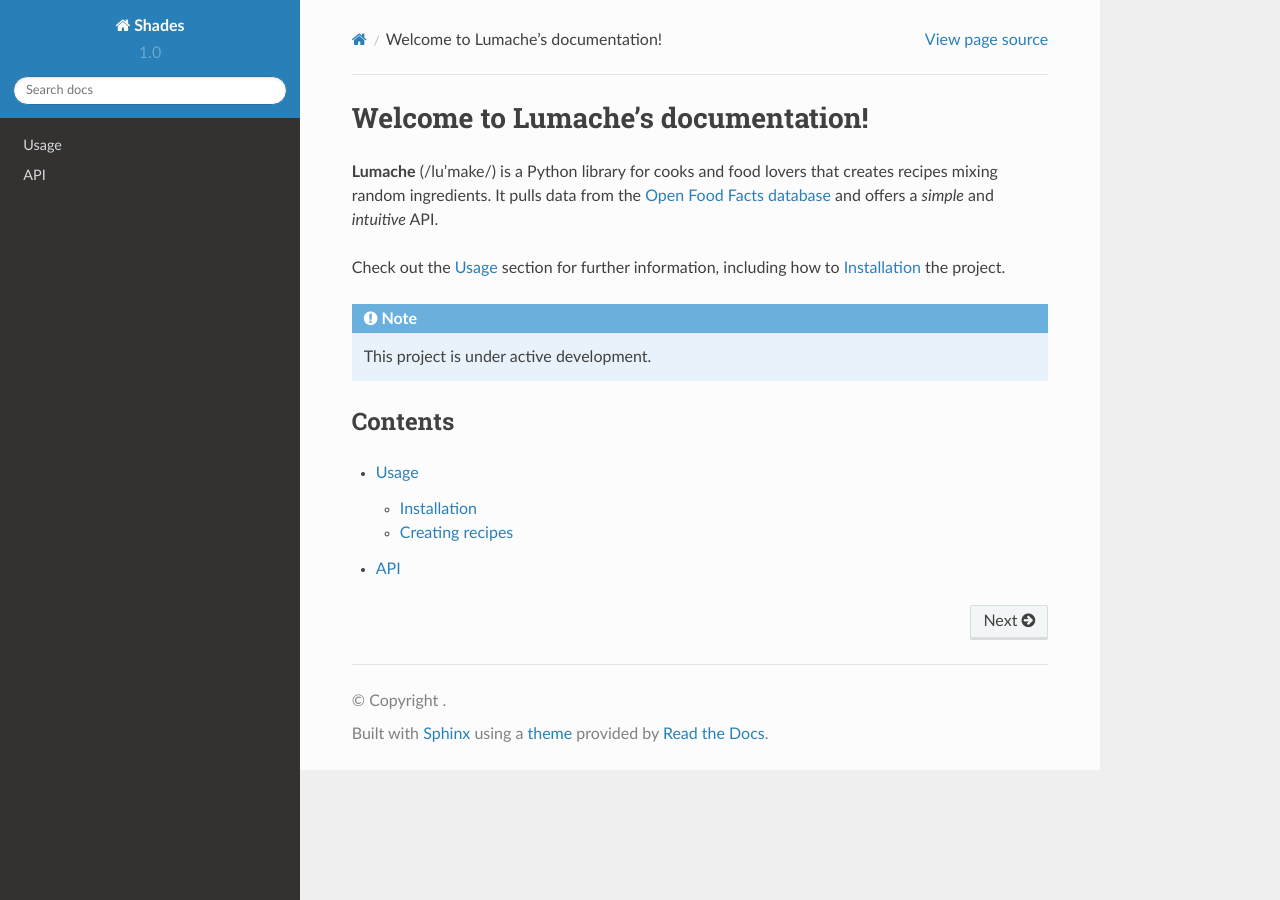
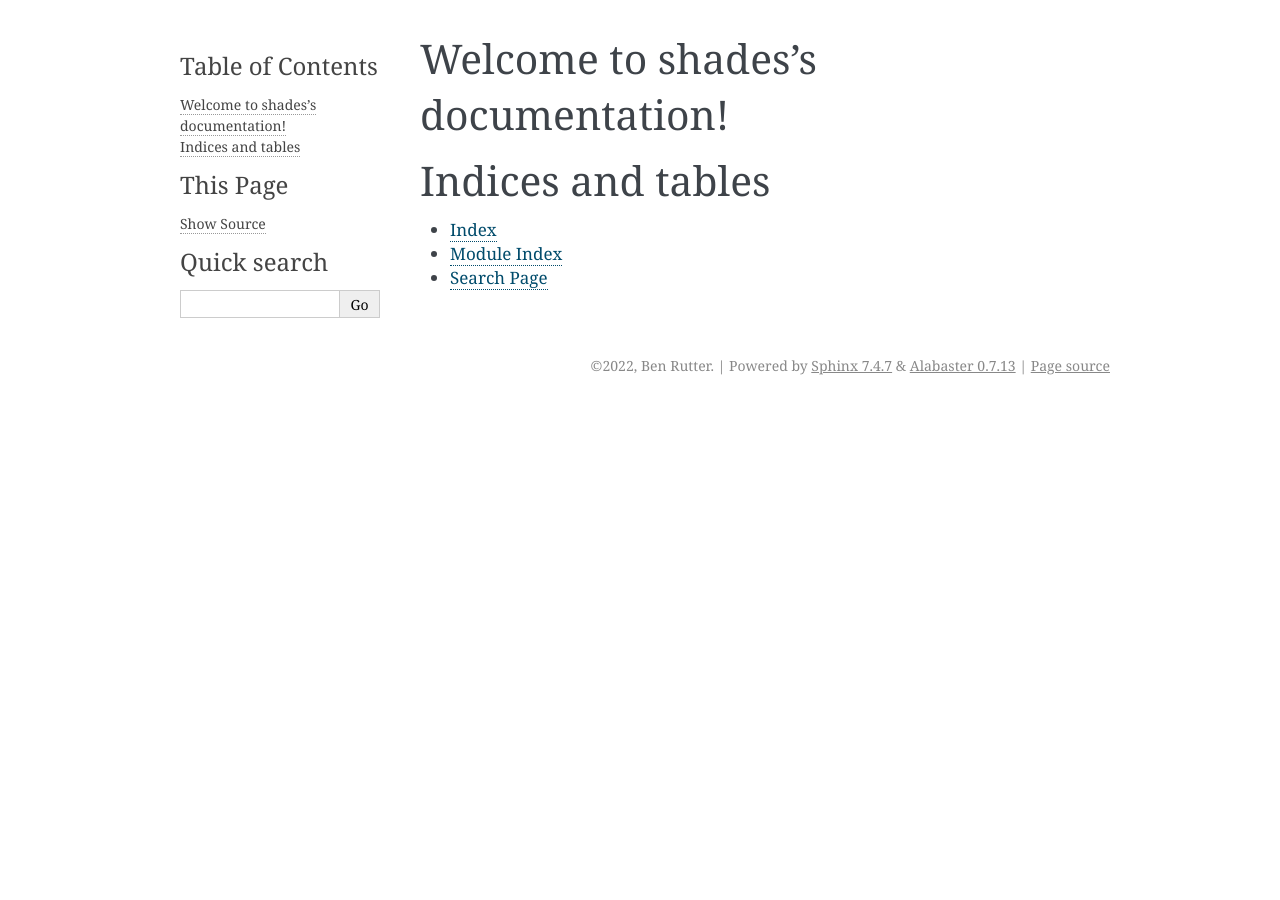
Before and after one commit to houseofleft/shades, a Sphinx documentation site: the page built from docs/source/index.rst, in a window 1280 px wide. Built offline with Sphinx 7.4.7, drawn with Linux system fonts in a browser that asks for light colours.

```diff
--- a/docs/source/api.rst
+++ /dev/null
@@ -1,7 +0,0 @@
-API
-===
-
-.. autosummary::
-   :toctree: generated
-
-   lumache
--- a/docs/source/conf.py
+++ b/docs/source/conf.py
@@ -1,34 +1,55 @@
 # Configuration file for the Sphinx documentation builder.
+#
+# This file only contains a selection of the most common options. For a full
+# list see the documentation:
+# https://www.sphinx-doc.org/en/master/usage/configuration.html
 
-# -- Project information
+# -- Path setup --------------------------------------------------------------
 
-project = 'Shades'
+# If extensions (or modules to document with autodoc) are in another directory,
+# add these directories to sys.path here. If the directory is relative to the
+# documentation root, use os.path.abspath to make it absolute, like shown here.
+#
+# import os
+# import sys
+# sys.path.insert(0, os.path.abspath('.'))
+
+
+# -- Project information -----------------------------------------------------
+
+project = 'shades'
+copyright = '2022, Ben Rutter'
 author = 'Ben Rutter'
 
+# The full version, including alpha/beta/rc tags
 release = '1.0'
-version = '1.0'
 
-# -- General configuration
 
+# -- General configuration ---------------------------------------------------
+
+# Add any Sphinx extension module names here, as strings. They can be
+# extensions coming with Sphinx (named 'sphinx.ext.*') or your custom
+# ones.
 extensions = [
-    'sphinx.ext.duration',
-    'sphinx.ext.doctest',
-    'sphinx.ext.autodoc',
-    'sphinx.ext.autosummary',
-    'sphinx.ext.intersphinx',
 ]
 
-intersphinx_mapping = {
-    'python': ('https://docs.python.org/3/', None),
-    'sphinx': ('https://www.sphinx-doc.org/en/master/', None),
-}
-intersphinx_disabled_domains = ['std']
-
+# Add any paths that contain templates here, relative to this directory.
 templates_path = ['_templates']
 
-# -- Options for HTML output
+# List of patterns, relative to source directory, that match files and
+# directories to ignore when looking for source files.
+# This pattern also affects html_static_path and html_extra_path.
+exclude_patterns = []
 
-html_theme = 'sphinx_rtd_theme'
 
-# -- Options for EPUB output
-epub_show_urls = 'footnote'
+# -- Options for HTML output -------------------------------------------------
+
+# The theme to use for HTML and HTML Help pages.  See the documentation for
+# a list of builtin themes.
+#
+html_theme = 'alabaster'
+
+# Add any paths that contain custom static files (such as style sheets) here,
+# relative to this directory. They are copied after the builtin static files,
+# so a file named "default.css" will overwrite the builtin "default.css".
+html_static_path = ['_static']
--- a/docs/source/index.rst
+++ b/docs/source/index.rst
@@ -1,22 +1,20 @@
-Welcome to Lumache's documentation!
-===================================
+.. shades documentation master file, created by
+   sphinx-quickstart on Tue Apr 12 11:09:55 2022.
+   You can adapt this file completely to your liking, but it should at least
+   contain the root `toctree` directive.
 
-**Lumache** (/lu'make/) is a Python library for cooks and food lovers
-that creates recipes mixing random ingredients.
-It pulls data from the `Open Food Facts database <https://world.openfoodfacts.org/>`_
-and offers a *simple* and *intuitive* API.
-
-Check out the :doc:`usage` section for further information, including
-how to :ref:`installation` the project.
-
-.. note::
-
-   This project is under active development.
-
-Contents
---------
+Welcome to shades's documentation!
+==================================
 
 .. toctree::
+   :maxdepth: 2
+   :caption: Contents:
 
-   usage
-   api
+
+
+Indices and tables
+==================
+
+* :ref:`genindex`
+* :ref:`modindex`
+* :ref:`search`
```
Also changed, not shown: docs/source/usage.rst (deleted, +0 -33 lines).
